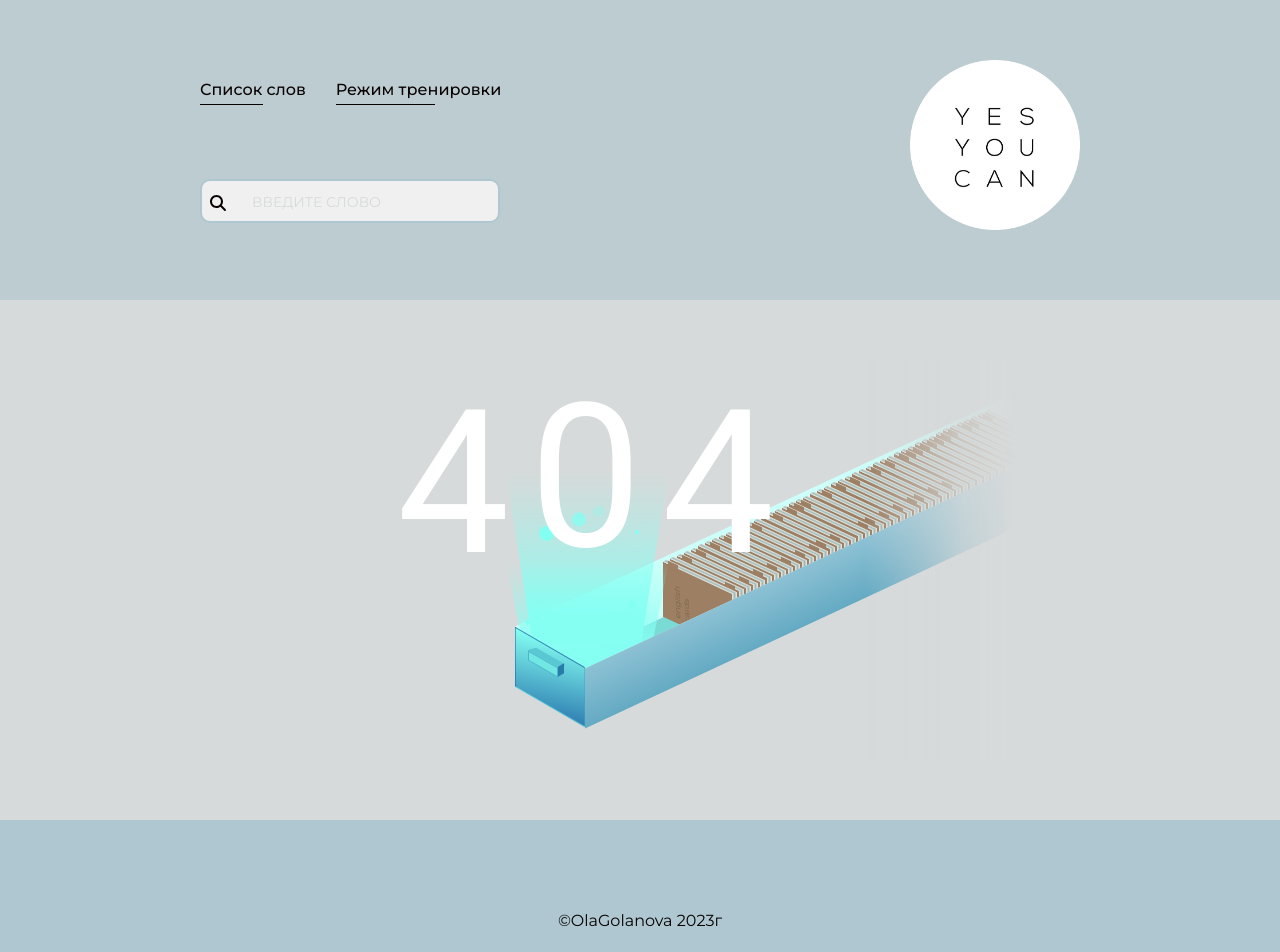
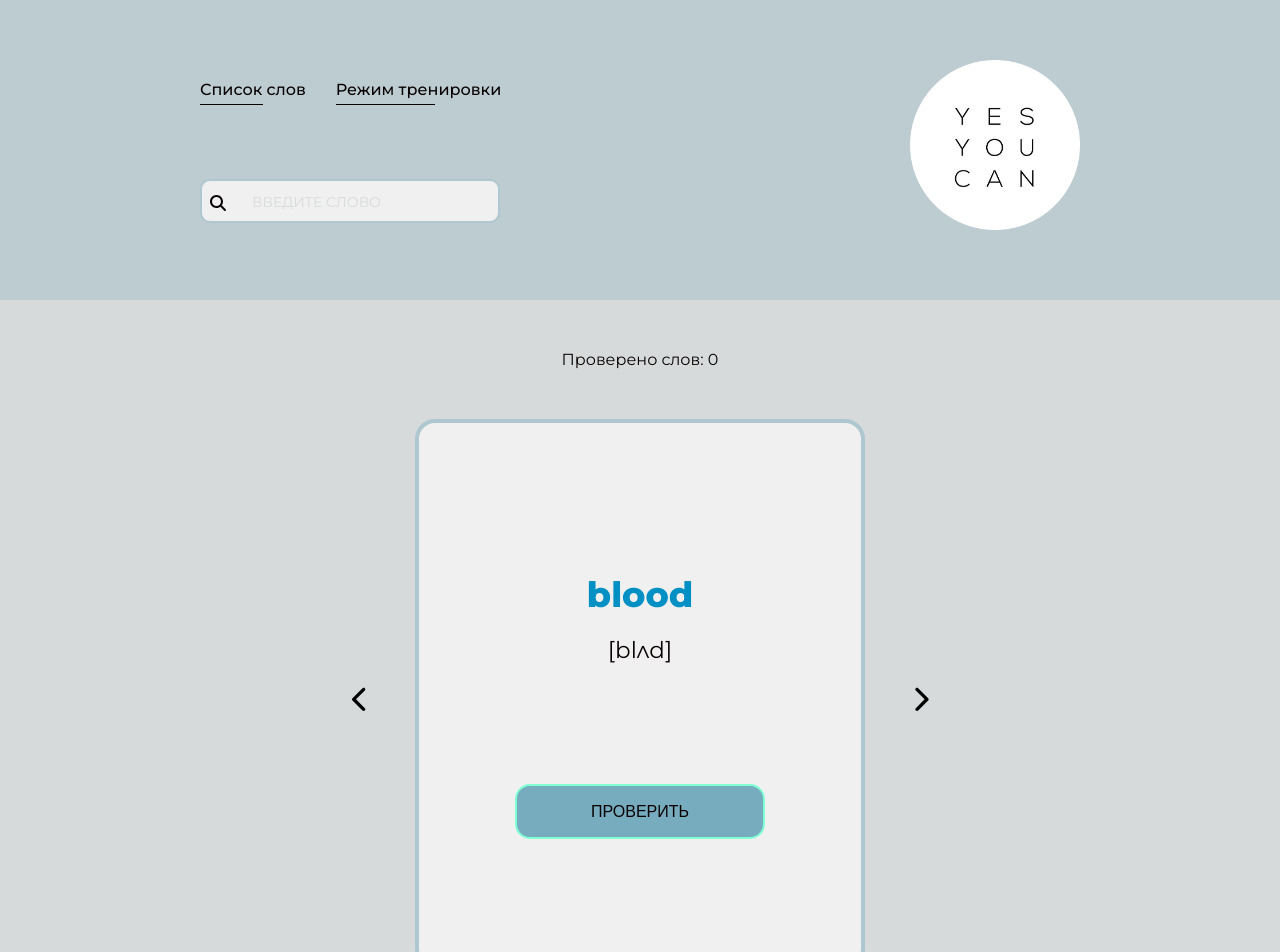
Before and after one commit to OlaGolanova/Words, a React (Create React App) app in the folder words/: page /Words/game in a window 1280 px wide. Shown: the top 952 px of the page. Built offline with nearby package versions, Linux system fonts and the light colour scheme.

Commit message:
use effect

```diff
--- a/words/src/App.js
+++ b/words/src/App.js
@@ -25,8 +25,7 @@ export default function App() {
                 <Routes>
                     <Route  path="/Words" exact element={ <Table />}/>
                     {/* <Route  path="/Words:id" exact element={ <Table />}/> */}
-                    <Route  path="/Words/training/" element={<Card /> }/>
-                    <Route  path="/Words/training/:cardName" element={<Card /> }/>
+                    <Route  path="/Words/game" element={<Card /> }/>
                     <Route  path="*" element={ <NotFound /> }/>
                 </Routes>
                 <Footer />
--- a/words/src/components/Card/Card.jsx
+++ b/words/src/components/Card/Card.jsx
@@ -18,8 +18,7 @@ const Card = forwardRef((props, ref) => {
     const [colorWord, setColorWord] = useState('main');
     const [innerPressed, setInnerPressed] = useState(false);
     const [openCard, setOpenCard] = useState(0);
-
-
+    const [cardItemRef, setCardItemRef] = useState(null);
 
     const handleChangePrevCard = () => {
         if (innerPressed) {
@@ -86,7 +85,8 @@ const Card = forwardRef((props, ref) => {
                         setPressed = { setInnerPressed }
                         openCard = { openCard }
                         setOpenCard = { setOpenCard }
-                        ref = {ref}
+                        ref = {(element) => setCardItemRef(element)}
+                        cardItemRef = { cardItemRef }
                     />
                 </div>
                 <div className = "counter" > { index + 1 } / { words.length }</div>
@@ -106,6 +106,6 @@ const Card = forwardRef((props, ref) => {
 }
 );
 
-// Card.displayName = 'Card';
+Card.displayName = 'Card';
 
 export default Card;
--- a/words/src/components/Card/Card.scss
+++ b/words/src/components/Card/Card.scss
@@ -5,7 +5,7 @@
   justify-content: center;
   .button {
     width: 100px;
-    height: 75vh;
+    // height: 75vh;
     border: none;
     background: $colorMain;
     transition: 0.5s;
--- a/words/src/components/CardItem/CardItem.jsx
+++ b/words/src/components/CardItem/CardItem.jsx
@@ -17,7 +17,12 @@ export default function CardItem(props){
 
     const ref = useRef();
 
-    useEffect(() => ref.current.focus(), []);
+    useEffect(() => {
+        if(!pressed) {
+            ref.current.focus();
+        }
+    }, [pressed]);
+
 
     const handleChange = () => {
         setPressed(!pressed);
--- a/words/src/components/CardItem/CardItem.scss
+++ b/words/src/components/CardItem/CardItem.scss
@@ -36,6 +36,8 @@
             outline: none;
         }
         &:focus-visible {
+            background: #77acbf;
+            border-color: $colorTextHoverBtn;
             outline: none;
         }
     }
--- a/words/src/components/Header/Header.jsx
+++ b/words/src/components/Header/Header.jsx
@@ -66,7 +66,7 @@ export default  function Header(){
                         <li onClick = { handleChangeCardBtn }>
                             <Link
                                 className = "link"
-                                to="/Words/training">Режим тренировки</Link>
+                                to="/Words/game">Режим тренировки</Link>
                         </li>
                     </nav>
                     <CSSTransition
```
